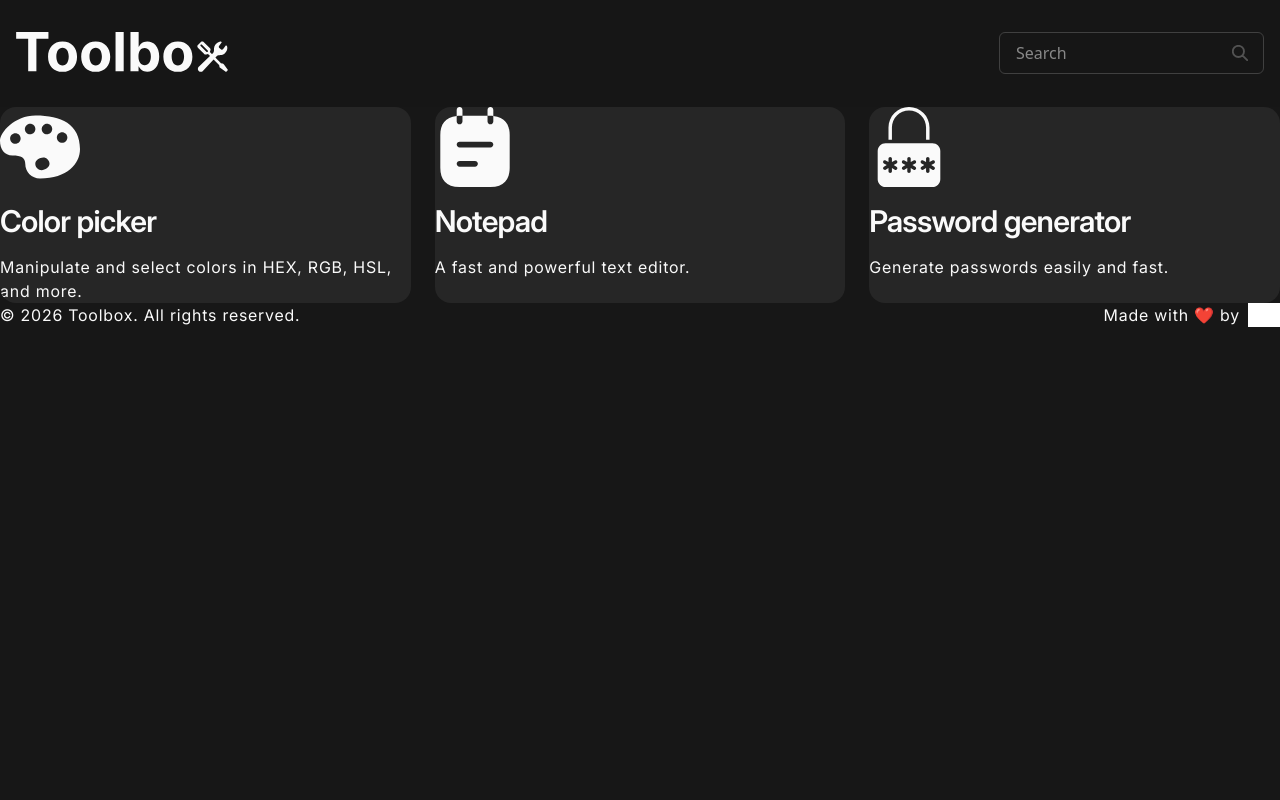
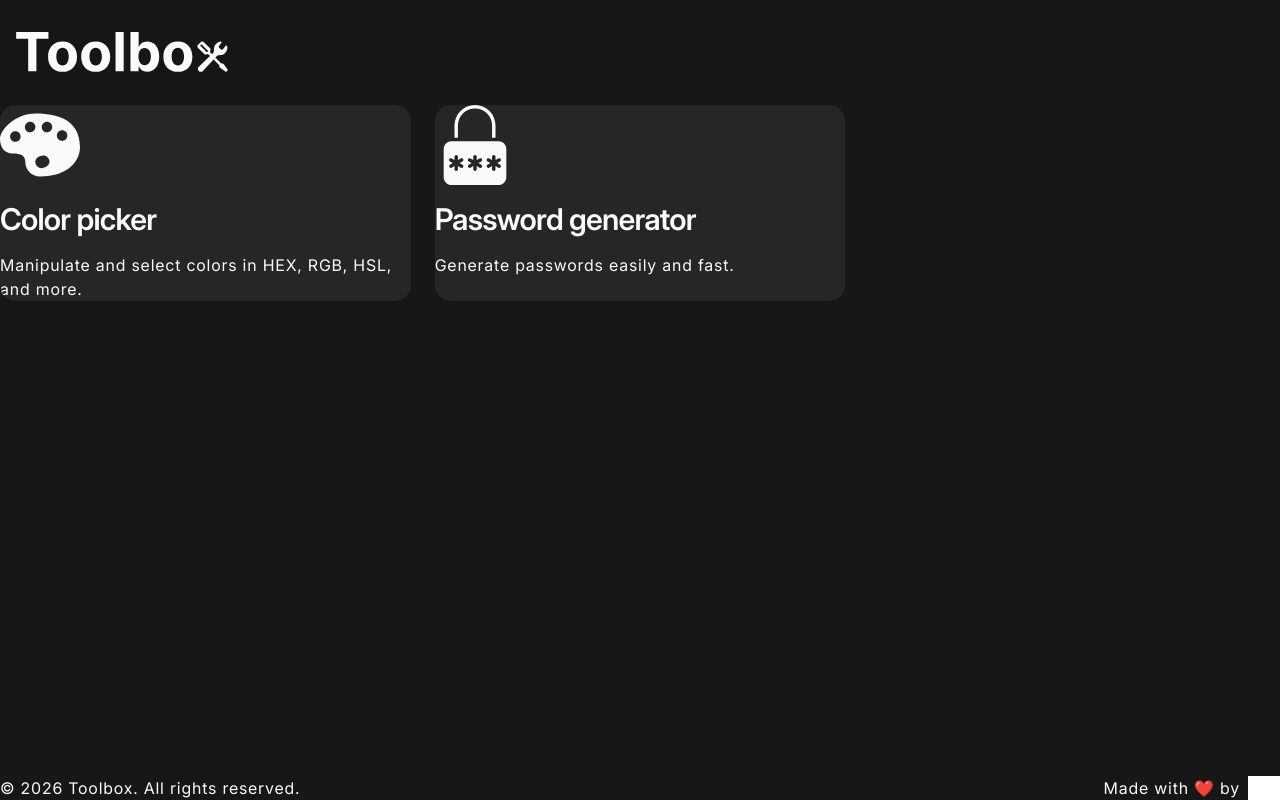
Before and after one commit to codenhub/toolbox, a website built with Vite: page src/index.html in a window 1280 px wide. Built offline with nearby package versions, Linux system fonts and the light colour scheme; grey boxes are pictures that could not be loaded.

Commit message:
Updated to deploy

```diff
--- a/src/_ui/base/components.css
+++ b/src/_ui/base/components.css
@@ -1,7 +1,7 @@
 @layer base {
   input,
   textarea {
-    @apply flex py-2 px-4 min-h-10 text-text rounded-md border border-accent focus:outline-none focus:ring-2 focus:ring-primary transition-all duration-200;
+    @apply flex py-2 px-3 min-h-10 text-text rounded-md border border-accent focus:outline-none focus:ring-2 focus:ring-primary transition-all duration-200;
   }
 }
 
--- a/src/_ui/base/global.css
+++ b/src/_ui/base/global.css
@@ -15,7 +15,7 @@
   }
 
   button {
-    @apply [&:not(:disabled)]:cursor-pointer;
+    @apply disabled:cursor-not-allowed cursor-pointer;
   }
 
   img {
--- a/src/_ui/components/footer.ts
+++ b/src/_ui/components/footer.ts
@@ -1,5 +1,6 @@
 class Footer extends HTMLElement {
   connectedCallback() {
+    this.style.marginTop = "auto";
     this.innerHTML = `
       <footer class="sect">
         <div class="sect-container flex-col gap-8">
--- a/src/_ui/components/header.ts
+++ b/src/_ui/components/header.ts
@@ -8,8 +8,7 @@ class Header extends HTMLElement {
             <img src="/logotipo.svg" alt="Logo" class="h-10 w-fit object-contain" />
           </a>
 
-          <!-- SEARCH -->
-          <div class="flex gap-4 items-center">
+          <!-- <div class="flex gap-4 items-center">
             <div class="relative">
               <input type="text" placeholder="Search" class="peer">
               <button class="absolute size-4 right-4 top-1/2 -translate-y-1/2 text-neutral-600 peer-focus:text-neutral-50 transition duration-400">
@@ -27,8 +26,7 @@ class Header extends HTMLElement {
                 </svg>
               </button>
             </div>
-          </div>
-          <!-- END SEARCH -->
+          </div> -->
         </div>
       </header>
     `;
--- a/src/_ui/main.ts
+++ b/src/_ui/main.ts
@@ -1,8 +1,7 @@
-document.addEventListener("DOMContentLoaded", () => {
-  // LOADER
+window.onload = () => {
   const loaders = document.querySelectorAll(".loader");
   const loaderIndicator = document.getElementById("loader-indicator");
-  // REMOVE LOADER
+
   loaderIndicator?.remove();
   loaders?.forEach((el) => {
     el.classList.add("loaded");
@@ -11,8 +10,7 @@ document.addEventListener("DOMContentLoaded", () => {
     }, 800);
   });
 
-  // MAKE IMAGES AND LINKS NOT DRAGGABLE
-  document.querySelectorAll("img, a").forEach((img) => {
-    img.setAttribute("draggable", "false");
+  document.querySelectorAll("img, a").forEach((el) => {
+    el.setAttribute("draggable", "false");
   });
-});
+};
--- a/src/index.html
+++ b/src/index.html
@@ -4,17 +4,11 @@
     <meta charset="UTF-8" />
     <meta name="viewport" content="width=device-width, initial-scale=1.0" />
 
-    <!-- Author & Copyright -->
     <meta name="author" content="Coden Agency" />
     <meta name="copyright" content="Coden Agency" />
 
-    <!-- Robots -->
     <meta name="robots" content="index, follow" />
-
-    <!-- Canonical URL -->
     <link rel="canonical" href="https://toolbox.coden.agency/" />
-
-    <!-- Open Graph / Facebook -->
     <meta property="og:type" content="website" />
     <meta property="og:url" content="https://toolbox.coden.agency/" />
     <meta property="og:title" content="Toolbox" />
@@ -26,23 +20,19 @@
       property="og:image"
       content="https://toolbox.coden.agency/og-image.jpg"
     />
-
-    <!-- Other Meta Tags -->
-    <meta http-equiv="last-modified" content="2025-11-24T12:00:00+00:00" />
+    <meta http-equiv="last-modified" content="2026-01-23T10:21:00-03:00" />
     <meta name="theme-color" content="#fafafa" />
 
-    <!-- Styles & Scripts -->
-    <link rel="stylesheet" href="./_ui/main.css" />
-    <link rel="stylesheet" href="./index.css" />
-    <script type="module" src="./_ui/main.ts" defer></script>
-
-    <!-- Website info -->
     <title>Toolbox</title>
     <meta
       name="description"
       content="A set of simple tools created to streamline everyday tasks."
     />
     <link rel="shortcut icon" type="image/x-icon" href="/favicon.ico" />
+    <link rel="stylesheet" href="./_ui/main.css" />
+    <link rel="stylesheet" href="./index.css" />
+    <script type="module" src="./_ui/main.ts"></script>
+    <script type="module" src="./_ui/components/index.ts" defer></script>
   </head>
 
   <body>
@@ -96,12 +86,12 @@
     </div>
     <!-- END LOADER -->
 
-    <!-- HEADER -->
     <custom-header></custom-header>
-    <!-- END HEADER -->
 
     <main class="sect">
-      <div class="w-full max-w-7xl grid grid-cols-3 gap-6">
+      <div
+        class="w-full max-w-7xl grid grid-cols-1 sm:grid-cols-2 md:grid-cols-3 gap-6"
+      >
         <a href="/color-picker/" class="group card-out">
           <img
             src="/assets/icons/arrow-link.svg"
@@ -118,7 +108,7 @@
             <p>Manipulate and select colors in HEX, RGB, HSL, and more.</p>
           </div>
         </a>
-        <a href="#" class="group card-out">
+        <!-- <a href="#" class="group card-out">
           <img
             src="/assets/icons/arrow-link.svg"
             class="arrow-link"
@@ -133,7 +123,7 @@
             <h3>Notepad</h3>
             <p>A fast and powerful text editor.</p>
           </div>
-        </a>
+        </a> -->
         <a href="/password-generator/" class="group card-out">
           <img
             src="/assets/icons/arrow-link.svg"
@@ -153,10 +143,6 @@
       </div>
     </main>
 
-    <!-- FOOTER -->
     <custom-footer></custom-footer>
-    <!-- END FOOTER -->
-
-    <script type="module" src="./_ui/components/index.ts" defer></script>
   </body>
 </html>
--- a/vite.config.ts
+++ b/vite.config.ts
@@ -10,6 +10,8 @@ export default defineConfig({
     rollupOptions: {
       input: {
         main: "./src/index.html",
+        colorPicker: "./src/color-picker/index.html",
+        passwordGenerator: "./src/password-generator/index.html",
       },
     },
   },
--- a/wrangler.toml
+++ b/wrangler.toml
@@ -1,5 +1,5 @@
 name = "toolbox"
-compatibility_date = "2025-11-24"
+compatibility_date = "2026-01-23"
 
 [assets]
 directory = "./dist"
```
